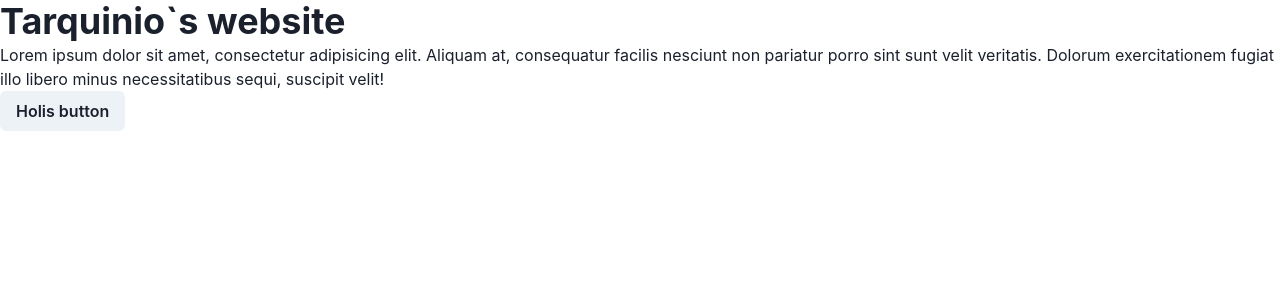
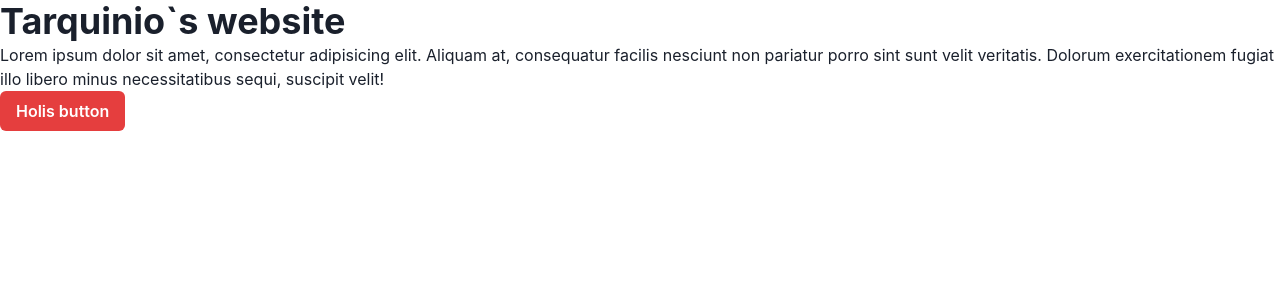
Before and after one commit to tarquinio/tarquinio.github.io, a React app: page / in a window 1280 px wide. Shown: the top 300 px of the page. Built offline with nearby package versions, Linux system fonts and the light colour scheme.

Commit message:
trying deploy

```diff
--- a/src/App.tsx
+++ b/src/App.tsx
@@ -11,6 +11,6 @@ export const App = () => (
       Dolorum exercitationem fugiat illo libero minus necessitatibus sequi,
       suscipit velit!
     </Text>
-    <Button>Holis button</Button>
+    <Button> Holis button</Button>
   </ChakraProvider>
 )
--- /dev/null
+++ b/src/pages/Intro.tsx
@@ -0,0 +1,6 @@
+import React, { VFC } from 'react'
+import { Text } from '@chakra-ui/react'
+
+export const Intro: VFC = () => {
+  return <Text>Intro Page</Text>
+}
--- a/src/theme/theme.ts
+++ b/src/theme/theme.ts
@@ -1,5 +1,9 @@
-import { extendTheme } from '@chakra-ui/react'
+import { extendTheme, withDefaultColorScheme } from '@chakra-ui/react'
 
-const theme = extendTheme()
+const theme = extendTheme(
+  withDefaultColorScheme({
+    colorScheme: 'red',
+  }),
+)
 
 export { theme }
```
Also changed, not shown: 5 other files (tests, documents, lock files or other folders).
